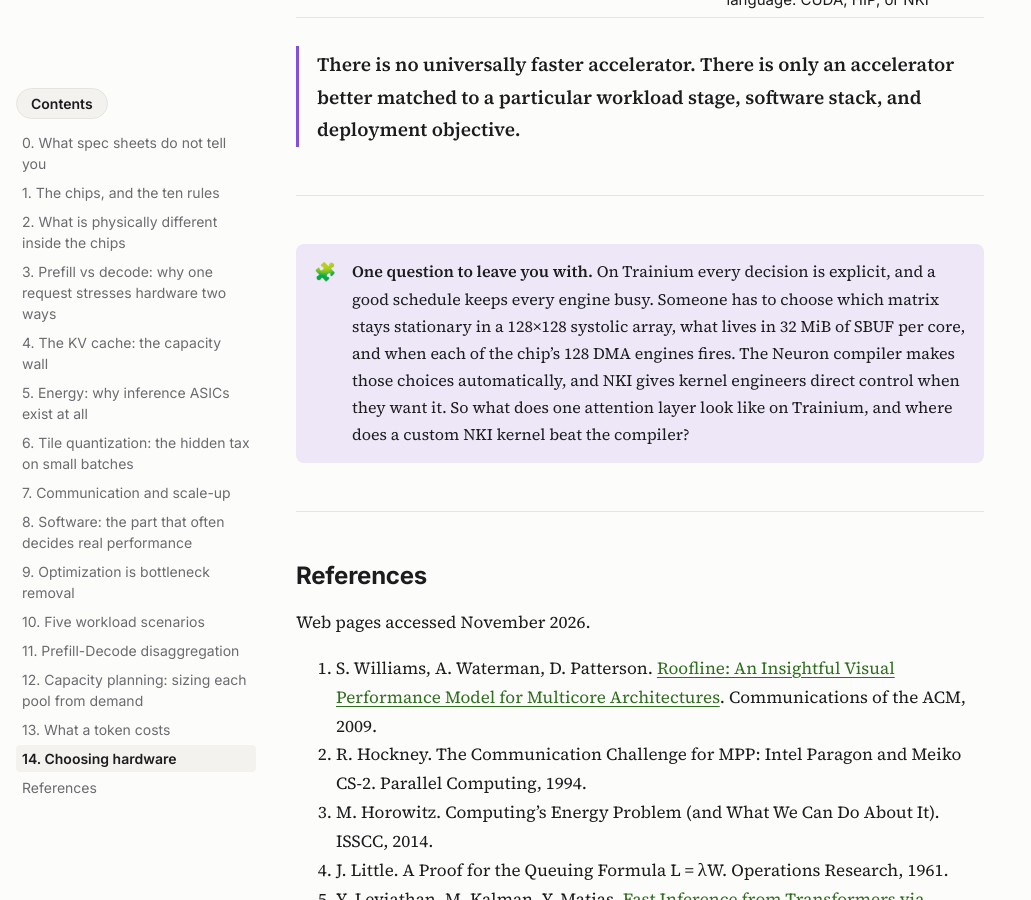
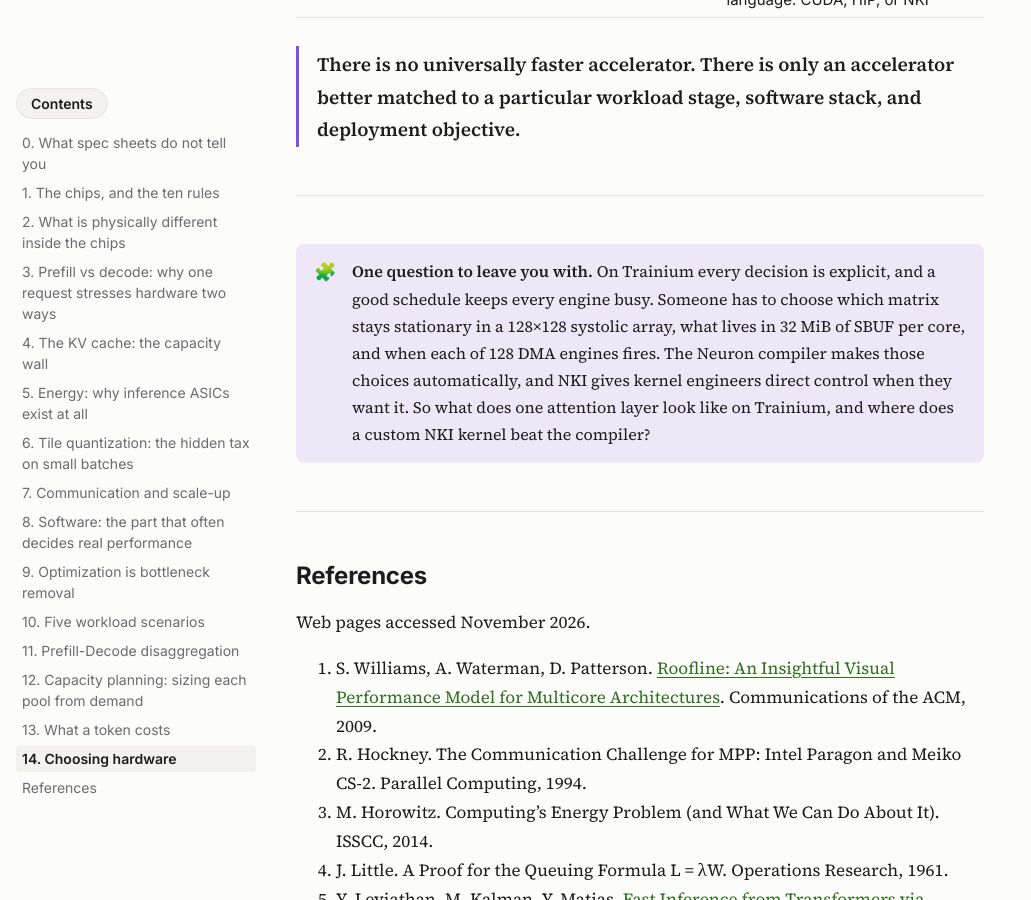
Before and after one commit to bananighosh/bananighosh.github.io, a Jekyll site: the page built from _posts/2026-11-16-flops-are-not-tokens.md, in a window 1280 px wide and 900 px high, scrolled down 30335 px. Shown: the whole window, without its empty margins (0-1031 px from the left). Built offline with Jekyll 4.4.1, drawn with Linux system fonts in a browser that asks for light colours.

Commit message:
Revert row 34
Co-Authored-By: Claude Opus 5.5 <noreply@anthropic.com>
Claude-Session: https://claude.ai/code/session_01K2HJxVUv7i1duGErniTfDd

```diff
--- a/_posts/2026-11-16-flops-are-not-tokens.md
+++ b/_posts/2026-11-16-flops-are-not-tokens.md
@@ -622,7 +622,7 @@ In decode-heavy serving, most of the cost is decode, which is bound by HBM bandw
 <div class="callout callout-purple" markdown="1">
 <span class="callout-icon">🧩</span>
 
-<b>One question to leave you with.</b> On Trainium every decision is explicit, and a good schedule keeps every engine busy. Someone has to choose which matrix stays stationary in a 128×128 systolic array, what lives in 32 MiB of SBUF per core, and when each of the chip's 128 DMA engines fires. The Neuron compiler makes those choices automatically, and NKI gives kernel engineers direct control when they want it. So what does one attention layer look like on Trainium, and where does a custom NKI kernel beat the compiler?
+<b>One question to leave you with.</b> On Trainium every decision is explicit, and a good schedule keeps every engine busy. Someone has to choose which matrix stays stationary in a 128×128 systolic array, what lives in 32 MiB of SBUF per core, and when each of 128 DMA engines fires. The Neuron compiler makes those choices automatically, and NKI gives kernel engineers direct control when they want it. So what does one attention layer look like on Trainium, and where does a custom NKI kernel beat the compiler?
 
 </div>
 
```
